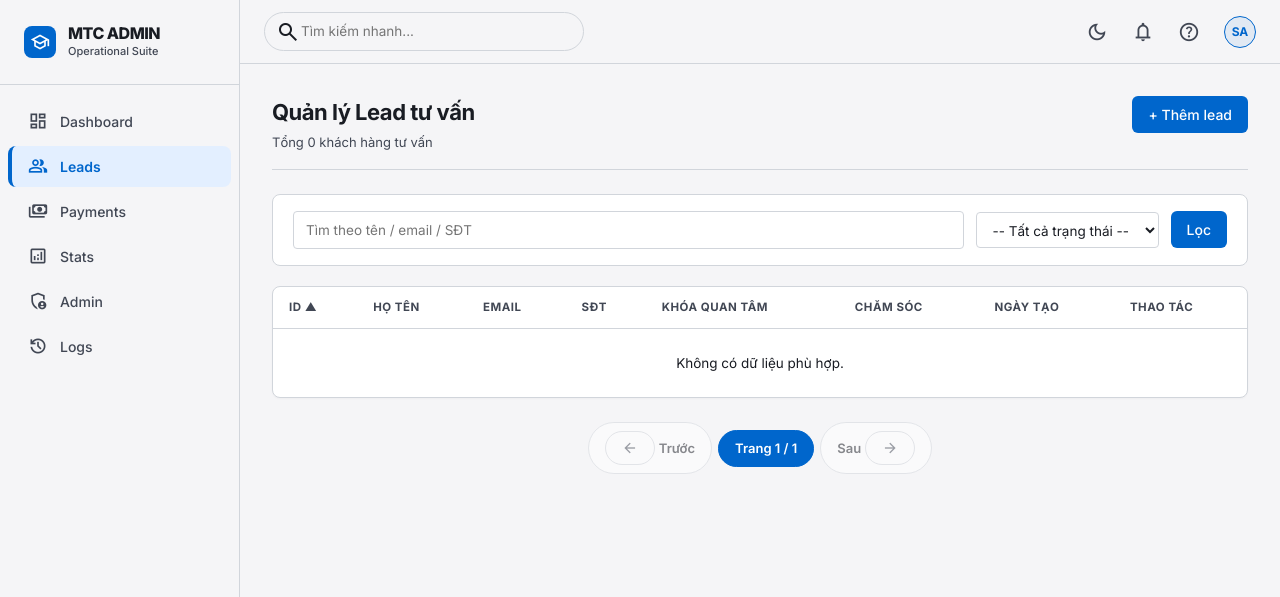
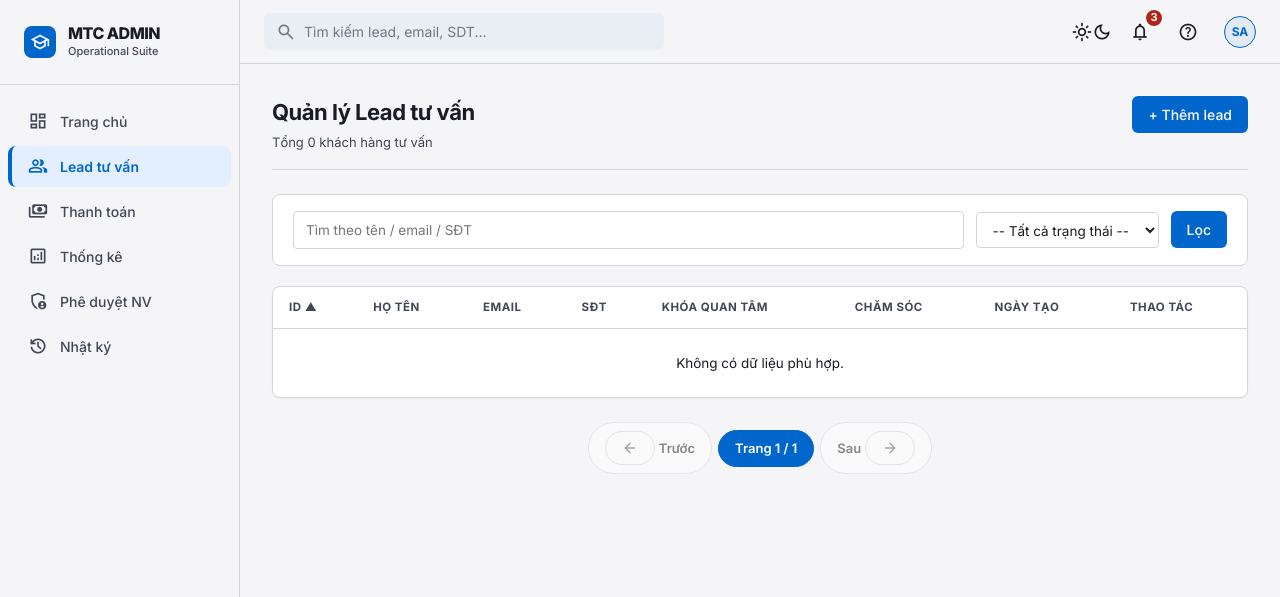
Before and after one commit to qanh-khtn/lab06-mini-training-final, a PHP site: page /leads/ in a window 1280 px wide. Shown: the top 597 px of the page. Run offline with PHP 8.4, Linux system fonts and the light colour scheme; the visitor is signed in with stand-in values (Sample User, id 1); data that the repository does not hold is empty.

Commit message:
feat(layout): add notification dropdown, help modal, quick search, vietnamese labels
- Sidebar labels: Trang chủ, Lead tư vấn, Thanh toán, Thống kê, Phê duyệt NV, Nhật ký
- Notification button with dropdown menu (3 sample notifications)
- Help modal with guided instructions
- Quick search input (integrated with API)
- Updated navbar icon styling (icon-btn class)

```diff
--- a/views/layout.php
+++ b/views/layout.php
@@ -41,38 +41,38 @@ $showSidebar = is_logged_in() && !in_array($currentPath, ['/login', '/register',
                 <li>
                     <a class="<?= $currentPath === '/' ? 'active' : '' ?>" href="/">
                         <span class="material-symbols-outlined">dashboard</span>
-                        <span>Dashboard</span>
+                        <span>Trang chủ</span>
                     </a>
                 </li>
                 <li>
                     <a class="<?= str_starts_with($currentPath, '/leads') ? 'active' : '' ?>" href="/leads">
                         <span class="material-symbols-outlined">group</span>
-                        <span>Leads</span>
+                        <span>Lead tư vấn</span>
                     </a>
                 </li>
                 <li>
                     <a class="<?= str_starts_with($currentPath, '/payments') ? 'active' : '' ?>" href="/payments">
                         <span class="material-symbols-outlined">payments</span>
-                        <span>Payments</span>
+                        <span>Thanh toán</span>
                     </a>
                 </li>
                 <li>
                     <a class="<?= $currentPath === '/stats' ? 'active' : '' ?>" href="/stats">
                         <span class="material-symbols-outlined">analytics</span>
-                        <span>Stats</span>
+                        <span>Thống kê</span>
                     </a>
                 </li>
                 <?php if (($_SESSION['user_role'] ?? '') === 'admin'): ?>
                 <li>
                     <a class="<?= $currentPath === '/admin/users/pending' ? 'active' : '' ?>" href="/admin/users/pending">
                         <span class="material-symbols-outlined">admin_panel_settings</span>
-                        <span>Admin</span>
+                        <span>Phê duyệt NV</span>
                     </a>
                 </li>
                 <li>
                     <a class="<?= $currentPath === '/admin/logs' ? 'active' : '' ?>" href="/admin/logs">
                         <span class="material-symbols-outlined">history</span>
-                        <span>Logs</span>
+                        <span>Nhật ký</span>
                     </a>
                 </li>
                 <?php endif; ?>
@@ -106,20 +106,22 @@ $showSidebar = is_logged_in() && !in_array($currentPath, ['/login', '/register',
                 <button class="menu-toggle" id="menu-toggle" aria-label="Toggle Menu">
                     <span class="material-symbols-outlined">menu</span>
                 </button>
-                <div class="topbar-search">
+                <form class="search-bar" id="quick-search-form">
                     <span class="material-symbols-outlined">search</span>
-                    <input type="text" placeholder="Tìm kiếm nhanh..." disabled>
-                </div>
+                    <input type="text" id="quick-search-input" placeholder="Tìm kiếm lead, email, SDT...">
+                    <div class="search-results" id="search-results"></div>
+                </form>
             </div>
-            <div class="topbar-right">
-                <button class="topbar-btn" id="theme-toggle" type="button">
+            <div class="topbar-right navbar-icons">
+                <button class="icon-btn" id="theme-toggle" type="button" title="Chế độ sáng/tối">
                     <span class="material-symbols-outlined sun-icon">light_mode</span>
                     <span class="material-symbols-outlined moon-icon">dark_mode</span>
                 </button>
-                <button class="topbar-btn" type="button" title="Thông báo">
+                <button class="icon-btn" id="notif-btn" type="button" title="Thông báo" aria-label="Notifications">
                     <span class="material-symbols-outlined">notifications</span>
+                    <span class="notif-badge">3</span>
                 </button>
-                <button class="topbar-btn" type="button" title="Hỗ trợ">
+                <button class="icon-btn" id="help-btn" type="button" title="Trợ giúp" aria-label="Help">
                     <span class="material-symbols-outlined">help</span>
                 </button>
                 <div class="user-avatar" title="<?= h($_SESSION['user_name'] ?? '') ?>">
@@ -127,6 +129,53 @@ $showSidebar = is_logged_in() && !in_array($currentPath, ['/login', '/register',
                 </div>
             </div>
         </header>
+
+        <!-- Notification Dropdown -->
+        <div class="notif-dropdown" id="notif-menu">
+            <div class="notif-list">
+                <a href="/leads" class="notif-item unread">
+                    <strong>Lead mới: Nguyễn Văn A</strong>
+                    <p>Vừa đăng ký tư vấn khóa Web</p>
+                    <span class="notif-time">5 phút trước</span>
+                </a>
+                <a href="/payments" class="notif-item">
+                    <strong>Thanh toán mới</strong>
+                    <p>Lê Hoàng Cường thanh toán Khóa Mobile</p>
+                    <span class="notif-time">20 phút trước</span>
+                </a>
+                <a href="/leads" class="notif-item">
+                    <strong>Cần chăm sóc</strong>
+                    <p>Trần Thị Bình chưa hoàn tất ghi danh</p>
+                    <span class="notif-time">1 giờ trước</span>
+                </a>
+            </div>
+        </div>
+
+        <!-- Help Modal -->
+        <dialog id="help-modal" class="help-modal">
+            <div class="modal-content">
+                <div class="modal-header">
+                    <h2>Trợ giúp & Hướng dẫn</h2>
+                    <button class="btn-close" type="button">&times;</button>
+                </div>
+                <div class="modal-body">
+                    <h3>📋 Quản lý Lead</h3>
+                    <p>Sử dụng mục "Lead tư vấn" để xem danh sách khách hàng tiềm năng, cập nhật trạng thái chăm sóc và quản lý thông tin liên hệ.</p>
+
+                    <h3>💳 Thanh toán học phí</h3>
+                    <p>Mục "Thanh toán" cho phép bạn ghi lại phiếu thu, theo dõi tình trạng thanh toán và lịch sử giao dịch của các khóa học.</p>
+
+                    <h3>📊 Thống kê & báo cáo</h3>
+                    <p>Xem các KPI chính, biểu đồ doanh thu, phân bổ lead theo trạng thái và top khóa học được đăng ký nhất trong mục "Thống kê".</p>
+
+                    <h3>🔍 Tìm kiếm nhanh</h3>
+                    <p>Sử dụng thanh tìm kiếm ở đầu trang để tìm kiếm lead hoặc thanh toán theo tên, email hoặc số điện thoại.</p>
+
+                    <h3>🌓 Chế độ sáng/tối</h3>
+                    <p>Nhấp vào nút mặt trăng/mặt trời ở góc phải để chuyển đổi giữa chế độ sáng và tối theo sở thích của bạn.</p>
+                </div>
+            </div>
+        </dialog>
         <?php endif; ?>
 
         <!-- Canvas -->
```
